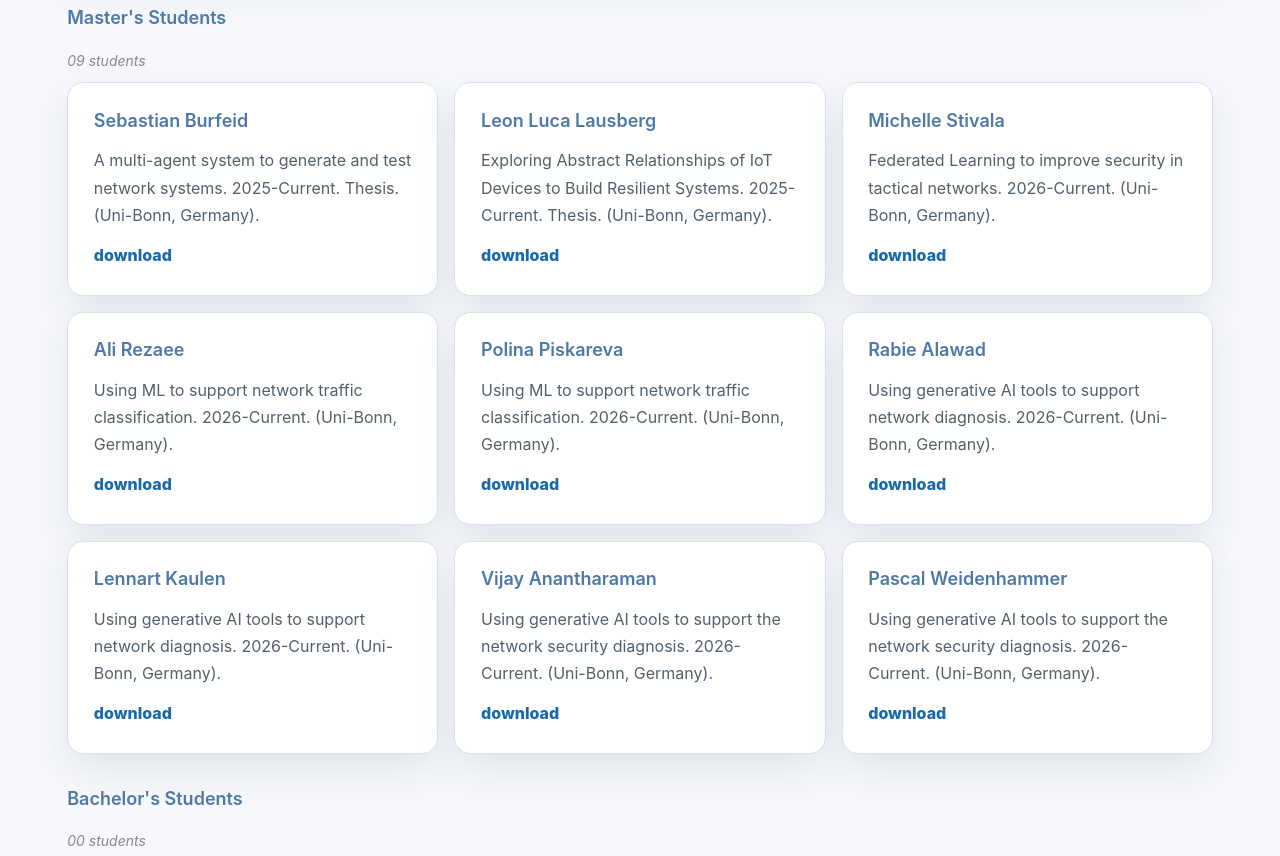
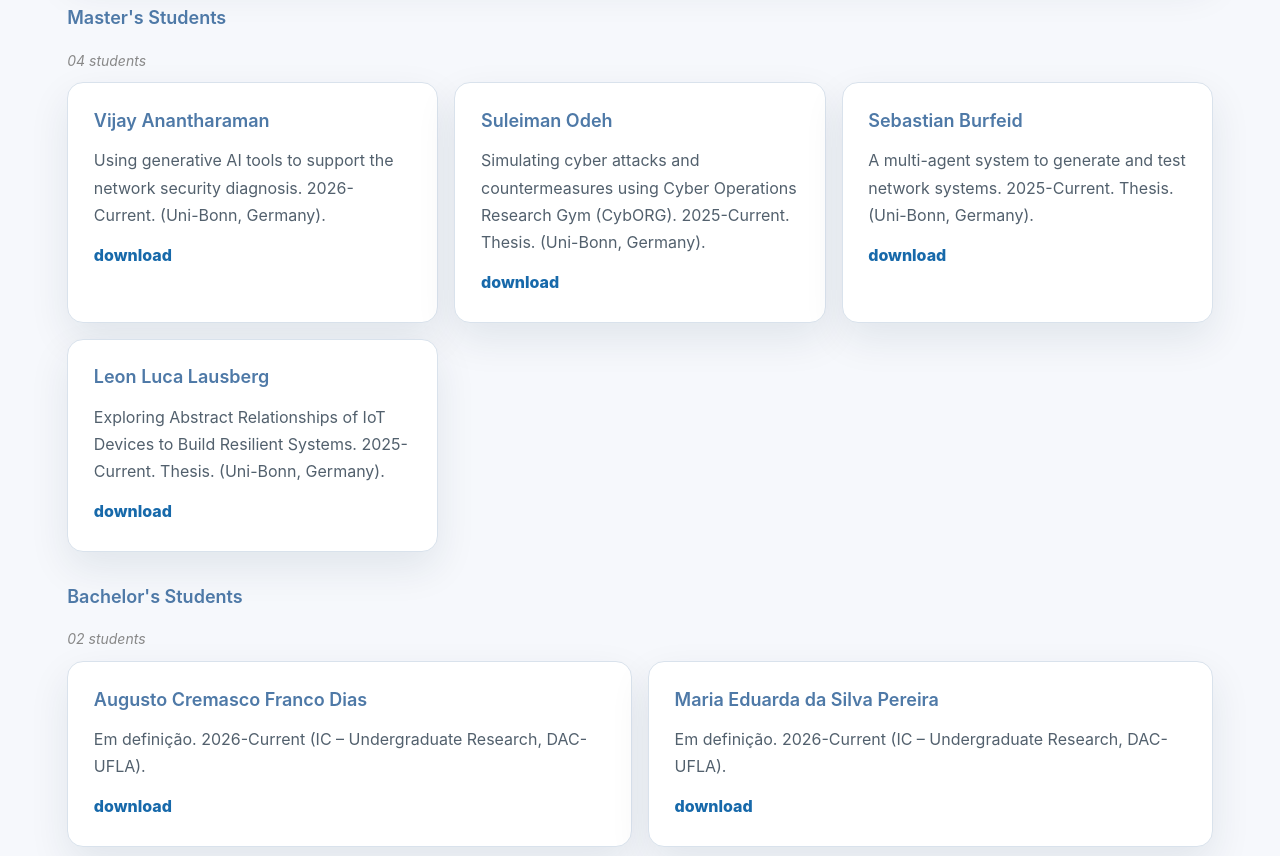
Before and after one commit to prettore/prettore.github.io, a plain HTML site: page students.html in a window 1280 px wide. Shown: the part 1324-2180 px from the top of the page. Drawn offline with nearby package versions, Linux system fonts and the light colour scheme.

Commit message:
Update students.html

```diff
--- a/students.html
+++ b/students.html
@@ -173,8 +173,8 @@
                 // Data for current and concluded students
                 const currentStudents = {
                     phd: 02,
-                    masters: 09,
-                    bachelor: 00
+                    masters: 04,
+                    bachelor: 02
                 };
 
                 const concludedStudents = {
@@ -256,32 +256,13 @@
 
                <div class="degree-subsection">
                     <h4>Master's Students</h4>
-                    <div class="student-count">09 students</div>
+                    <div class="student-count">04 students</div>
                     <div class="students-categories">
 
                         <!--
                         <div class="student-card">
-                            <h4>Suleiman Odeh</h4>
-                            <p>Simulating cyber attacks and countermeasures using Cyber Operations Research Gym (CybORG). 2025-Current. Thesis. (Uni-Bonn, Germany).</p>
-                            <a href="#" class="download-link">download</a>
-                        </div>
-
-                        <div class="student-card">
                             <h4>Johannes Kretz</h4>
                             <p>Exploring the robustness of tactical networks against generative AI security threats. 2025-Current. Thesis. (Uni-Bonn, Germany).</p>
-                            <a href="#" class="download-link">download</a>
-                        </div>
-                        -->
-
-                        <div class="student-card">
-                            <h4>Sebastian Burfeid</h4>
-                            <p>A multi-agent system to generate and test network systems. 2025-Current. Thesis. (Uni-Bonn, Germany).</p>
-                            <a href="#" class="download-link">download</a>
-                        </div>
-
-                        <div class="student-card">
-                            <h4>Leon Luca Lausberg</h4>
-                            <p>Exploring Abstract Relationships of IoT Devices to Build Resilient Systems. 2025-Current. Thesis. (Uni-Bonn, Germany).</p>
                             <a href="#" class="download-link">download</a>
                         </div>
 
@@ -315,6 +296,13 @@
                             <a href="#" class="download-link">download</a>
                         </div>
 
+
+                        <div class="student-card">
+                            <h4>Pascal Weidenhammer</h4>
+                            <p>Using generative AI tools to support the network security diagnosis. 2026-Current. (Uni-Bonn, Germany).</p>
+                            <a href="#" class="download-link">download</a>
+                        </div>
+                        -->
                         <div class="student-card">
                             <h4>Vijay Anantharaman</h4>
                             <p>Using generative AI tools to support the network security diagnosis. 2026-Current. (Uni-Bonn, Germany).</p>
@@ -322,18 +310,42 @@
                         </div>
 
                         <div class="student-card">
-                            <h4>Pascal Weidenhammer</h4>
-                            <p>Using generative AI tools to support the network security diagnosis. 2026-Current. (Uni-Bonn, Germany).</p>
+                            <h4>Suleiman Odeh</h4>
+                            <p>Simulating cyber attacks and countermeasures using Cyber Operations Research Gym (CybORG). 2025-Current. Thesis. (Uni-Bonn, Germany).</p>
                             <a href="#" class="download-link">download</a>
                         </div>
+
+                        <div class="student-card">
+                            <h4>Sebastian Burfeid</h4>
+                            <p>A multi-agent system to generate and test network systems. 2025-Current. Thesis. (Uni-Bonn, Germany).</p>
+                            <a href="#" class="download-link">download</a>
+                        </div>
+
+                        <div class="student-card">
+                            <h4>Leon Luca Lausberg</h4>
+                            <p>Exploring Abstract Relationships of IoT Devices to Build Resilient Systems. 2025-Current. Thesis. (Uni-Bonn, Germany).</p>
+                            <a href="#" class="download-link">download</a>
+                        </div>
+
 
                     </div>
                 </div>
 
                 <div class="degree-subsection">
                     <h4>Bachelor's Students</h4>
-                    <div class="student-count">00 students</div>
+                    <div class="student-count">02 students</div>
                     <div class="students-categories">
+
+                        <div class="student-card">
+                            <h4>Augusto Cremasco Franco Dias</h4>
+                            <p>Em definição. 2026-Current (IC – Undergraduate Research, DAC-UFLA).</p>
+                            <a href="#" class="download-link">download</a>
+                        </div>
+                        <div class="student-card">
+                            <h4>Maria Eduarda da Silva Pereira</h4>
+                            <p>Em definição. 2026-Current (IC – Undergraduate Research, DAC-UFLA).</p>
+                            <a href="#" class="download-link">download</a>
+                        </div>
 
                     </div>
                 </div>
```
